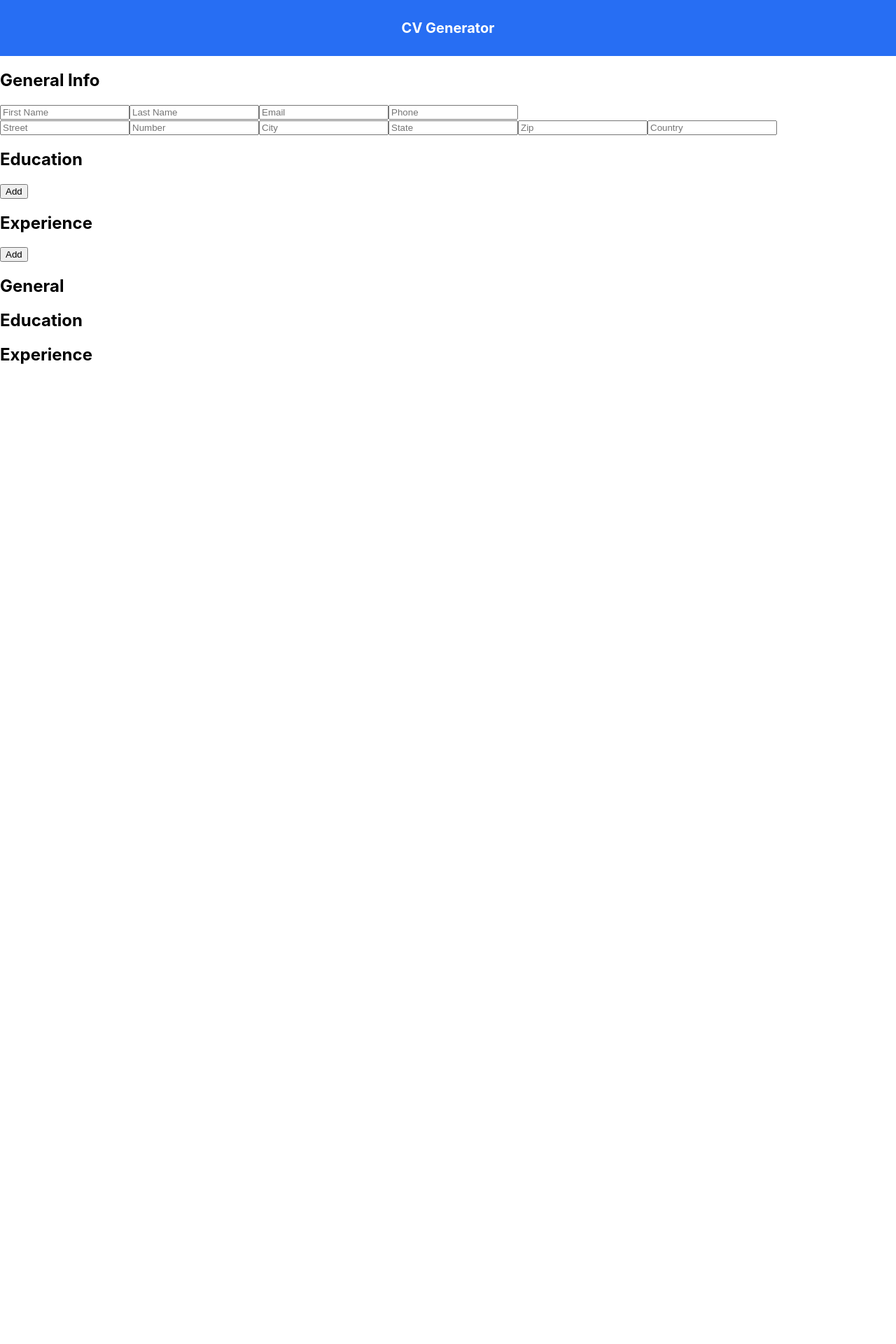
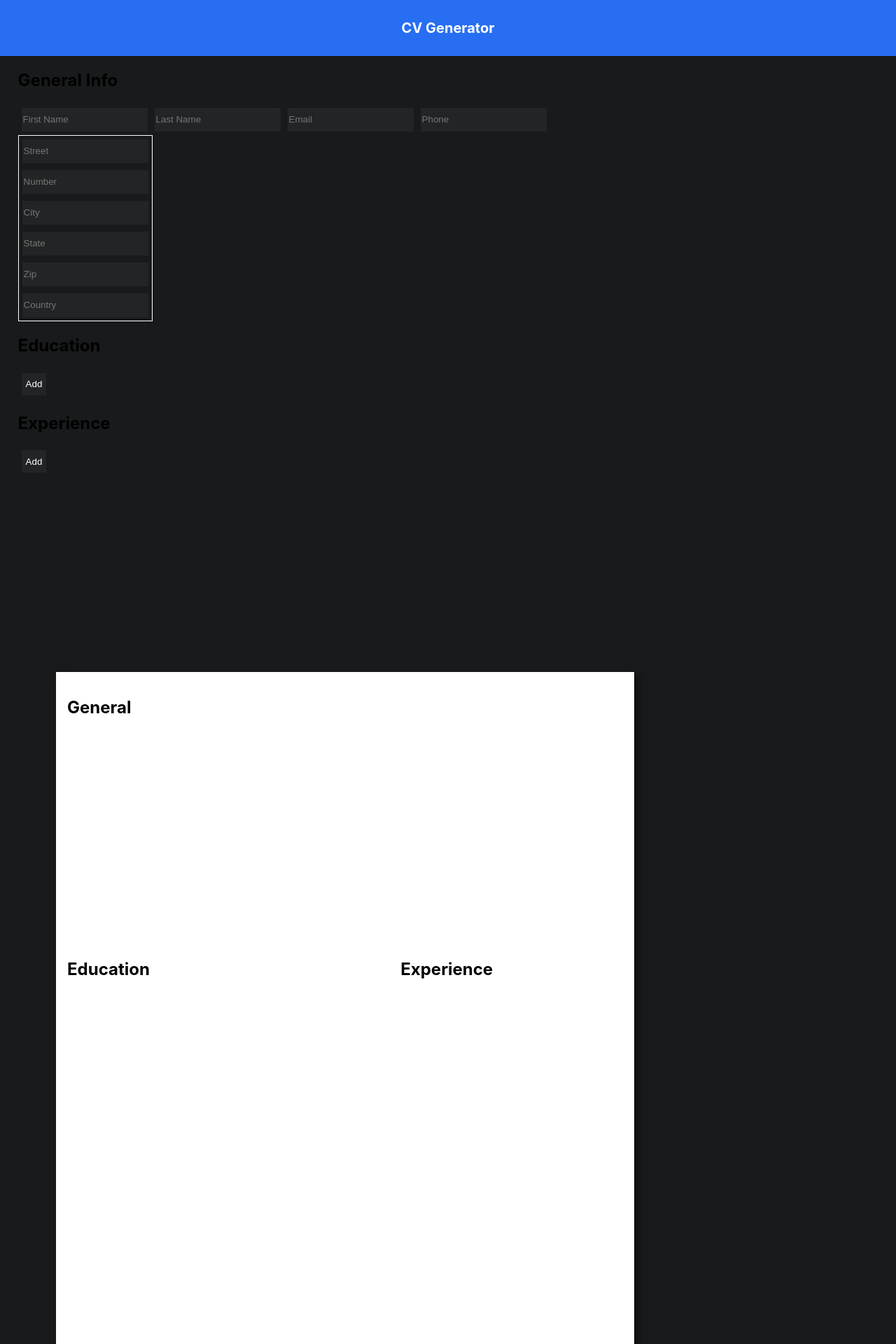
Before and after one commit to martenmatrix/cv-generator, a React (Create React App) app: page / in a window 1280 px wide. Shown: the top 1920 px of the page at 70% size. Before the commit the page ends 800 px from the top, so only its background shows below. Built offline with nearby package versions, Linux system fonts and the light colour scheme.

Commit message:
Add styling for CV

```diff
--- a/package.json
+++ b/package.json
@@ -6,6 +6,7 @@
     "@testing-library/jest-dom": "^5.15.0",
     "@testing-library/react": "^11.2.7",
     "@testing-library/user-event": "^12.8.3",
+    "html2pdf.js": "^0.9.3",
     "react": "^17.0.2",
     "react-dom": "^17.0.2",
     "react-scripts": "4.0.3",
--- a/src/Components/cv-gen/output.js
+++ b/src/Components/cv-gen/output.js
@@ -103,20 +103,28 @@ class CVGeneratorOutput extends Component {
 
       return (
         <div className="cv-generator-output">
+            <div className="cv-output">
+              <div className="general-output">
                 <h2>General</h2>
                 <GeneralOutput data={data}/>
+              </div>
 
+              <div className="education-output">
                 <h2>Education</h2>
                 <div className="education">
                 {educationArray.map((education, index) => (
                                 <Education key={index} education={education}/>
                                 ))}
                 </div>
+              </div>
 
+              <div className="experience-output">
                 <h2>Experience</h2>
                 {experienceArray.map((experience, index) => (
                                 <Experience key={index} experience={experience}/>
                                 ))}
+              </div>
+            </div>
         </div>
       );
     }
--- a/src/Components/styles/cv-gen.css
+++ b/src/Components/styles/cv-gen.css
@@ -0,0 +1,56 @@
+.cv-generator {
+    display: flex;
+    flex-wrap: wrap;
+    height: 100%;
+}
+
+.cv-generator > div {
+    height: 100%;
+    flex: 1 1 auto;
+}
+
+.cv-output {
+    width: 210mm;
+    height: 297mm;
+
+    display: grid;
+    grid-template-columns: repeat(5, minmax(10px, 1fr));
+    grid-template-rows: minmax(10px, 0.5fr) minmax(10px, 1fr) minmax(10px, 3fr);
+
+    color: black;
+    background: white;
+
+    box-shadow: 5px 5px 10px rgb(0, 0, 0, 0.5);
+    margin: 5em;
+    padding: 1em;
+    }
+
+.cv-generator-output .education-output {
+    grid-column: span 2;
+    grid-row: 3;
+}
+
+.cv-generator-output .experience-output {
+    grid-column: 4 / span 2;
+    grid-row: 3;
+}
+
+.cv-generator-input {
+    margin-left: 2vw;
+}
+
+.general-input > .address {
+    border: 1px solid white;
+    width: min-content;
+}
+
+.education button,
+.experience button {
+    color: red;
+}
+
+.experience-section,
+.education-section {
+    margin: 0 0 1em 0;
+    word-wrap: break-word;
+}
--- a/src/index.css
+++ b/src/index.css
@@ -1,13 +1,52 @@
-body {
+html, body {
   margin: 0;
   font-family: -apple-system, BlinkMacSystemFont, 'Segoe UI', 'Roboto', 'Oxygen',
     'Ubuntu', 'Cantarell', 'Fira Sans', 'Droid Sans', 'Helvetica Neue',
     sans-serif;
   -webkit-font-smoothing: antialiased;
   -moz-osx-font-smoothing: grayscale;
+
+  background: #181a1b;
 }
 
 code {
   font-family: source-code-pro, Menlo, Monaco, Consolas, 'Courier New',
     monospace;
 }
+
+html, body, #root, .app {
+  height: 100%;
+}
+
+input {
+  border: none;
+
+  height: 2rem;
+  width: 11rem;
+  margin: 5px;
+
+  color: white;
+  background: rgba(128, 128, 128, 0.1);
+}
+
+button {
+  cursor: pointer;
+  border: none;
+
+  height: 2rem;
+  margin: 5px;
+
+  color: white;
+  background: rgba(128, 128, 128, 0.1);
+}
+
+textarea {
+  border: none;
+
+  height: 10rem;
+  width: 11rem;
+  margin: 5px;
+
+  color: white;
+  background: rgba(128, 128, 128, 0.1);
+}
```
Also changed, not shown: 1 other file (tests, documents, lock files or other folders). Lines whose indentation alone changed are shown as unchanged.
